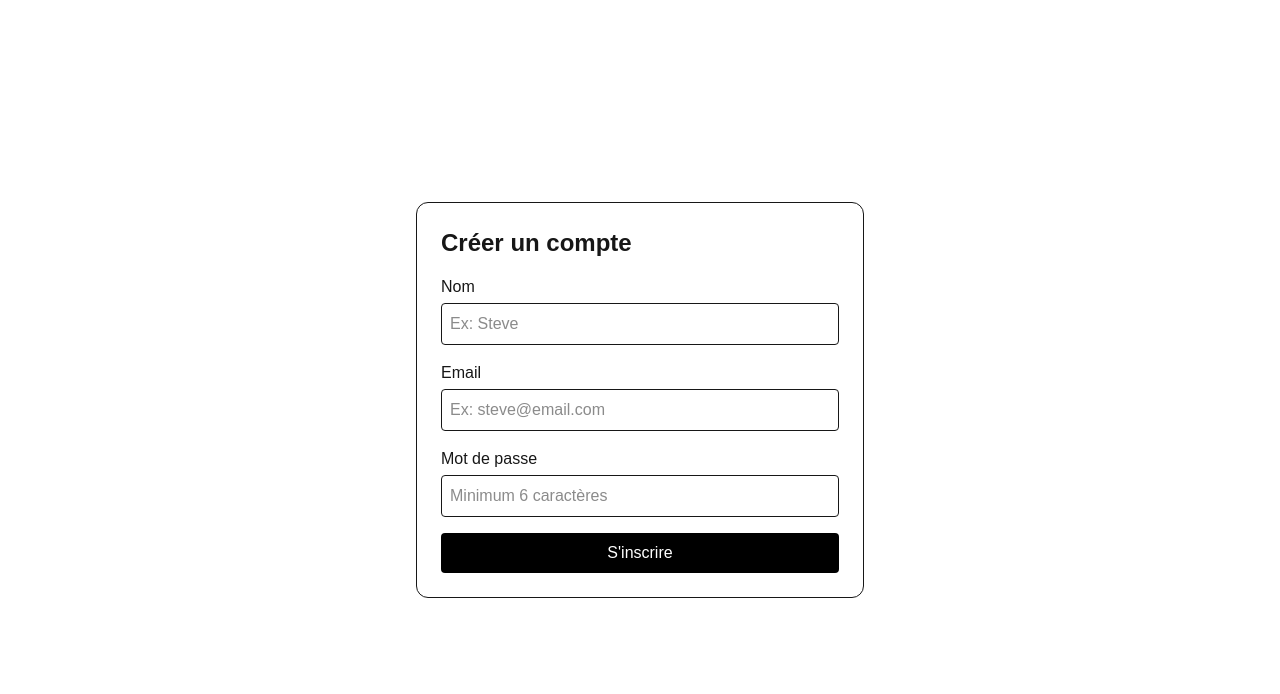
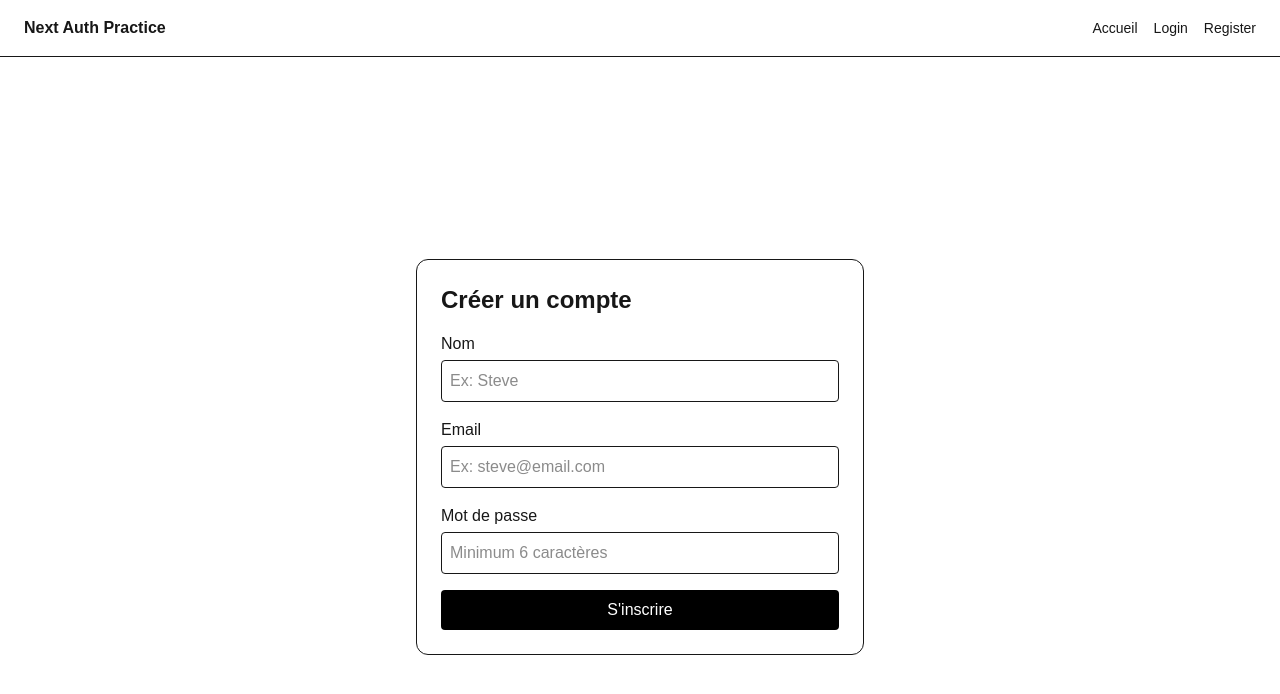
Before and after one commit to steveyambo/nexts-js-auth, a Next.js app: page /register in a window 1280 px wide. Shown: the top 694 px of the page. Built offline with nearby package versions, Linux system fonts and the light colour scheme; no server answers.

Commit message:
Add auth aware navbar

```diff
--- a/app/layout.tsx
+++ b/app/layout.tsx
@@ -1,6 +1,7 @@
 import type { Metadata } from "next";
 import { Geist, Geist_Mono } from "next/font/google";
 import "./globals.css";
+import Navbar from "@/components/Navbar";
 
 const geistSans = Geist({
   variable: "--font-geist-sans",
@@ -12,9 +13,11 @@ const geistMono = Geist_Mono({
   subsets: ["latin"],
 });
 
+
+
 export const metadata: Metadata = {
-  title: "Create Next App",
-  description: "Generated by create next app",
+  title: "Next Auth Practice",
+  description: "Projet pratique d'authentification avec Next.js",
 };
 
 export default function RootLayout({
@@ -27,7 +30,10 @@ export default function RootLayout({
       lang="en"
       className={`${geistSans.variable} ${geistMono.variable} h-full antialiased`}
     >
-      <body className="min-h-full flex flex-col">{children}</body>
+      <body className="min-h-full flex flex-col">
+        <Navbar />
+        {children}
+      </body>
     </html>
   );
 }
--- a/components/LogoutButton.tsx
+++ b/components/LogoutButton.tsx
@@ -1,13 +1,14 @@
-'use client'
+"use client";
+
 import { signOut } from "next-auth/react";
 
-export default function LogoutButton(){
-    return(
-        <button
-            onClick={() => signOut({callbackUrl: "/login"})}
-            className="w-full bg-red-600 text-white rounded p-2"
-        >
-            Se deconnecter
-        </button>
-    );
+export default function LogoutButton() {
+  return (
+    <button
+      onClick={() => signOut({ callbackUrl: "/login" })}
+      className="bg-red-600 text-white rounded px-3 py-1 text-sm"
+    >
+      Se déconnecter
+    </button>
+  );
 }
--- /dev/null
+++ b/components/Navbar.tsx
@@ -0,0 +1,54 @@
+import Link from "next/link";
+import { getServerSession } from "next-auth";
+import { authOptions } from "@/auth";
+import LogoutButton from "@/components/LogoutButton";
+
+export default async function Navbar() {
+  const session = await getServerSession(authOptions);
+
+  const role = session?.user?.role?.trim();
+
+  return (
+    <nav className="border-b px-6 py-4 flex items-center justify-between">
+      <Link href="/" className="font-bold">
+        Next Auth Practice
+      </Link>
+
+      <div className="flex items-center gap-4">
+        <Link href="/" className="text-sm">
+          Accueil
+        </Link>
+
+        {!session && (
+          <>
+            <Link href="/login" className="text-sm">
+              Login
+            </Link>
+
+            <Link href="/register" className="text-sm">
+              Register
+            </Link>
+          </>
+        )}
+
+        {session && (
+          <>
+            <Link href="/dashboard" className="text-sm">
+              Dashboard
+            </Link>
+
+            {role === "ADMIN" && (
+              <Link href="/admin" className="text-sm">
+                Admin
+              </Link>
+            )}
+
+            <div className="w-40">
+              <LogoutButton />
+            </div>
+          </>
+        )}
+      </div>
+    </nav>
+  );
+}
```
